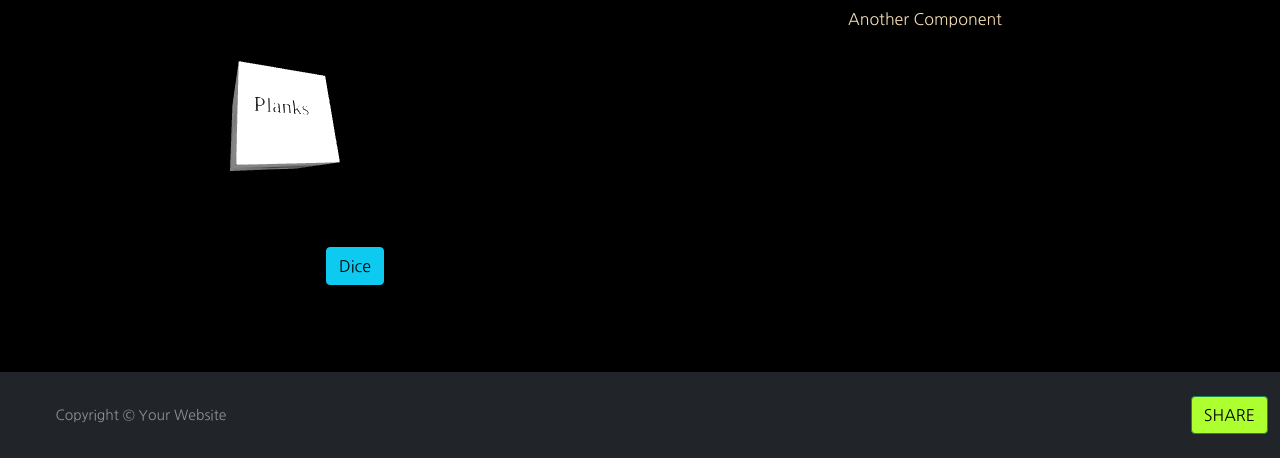
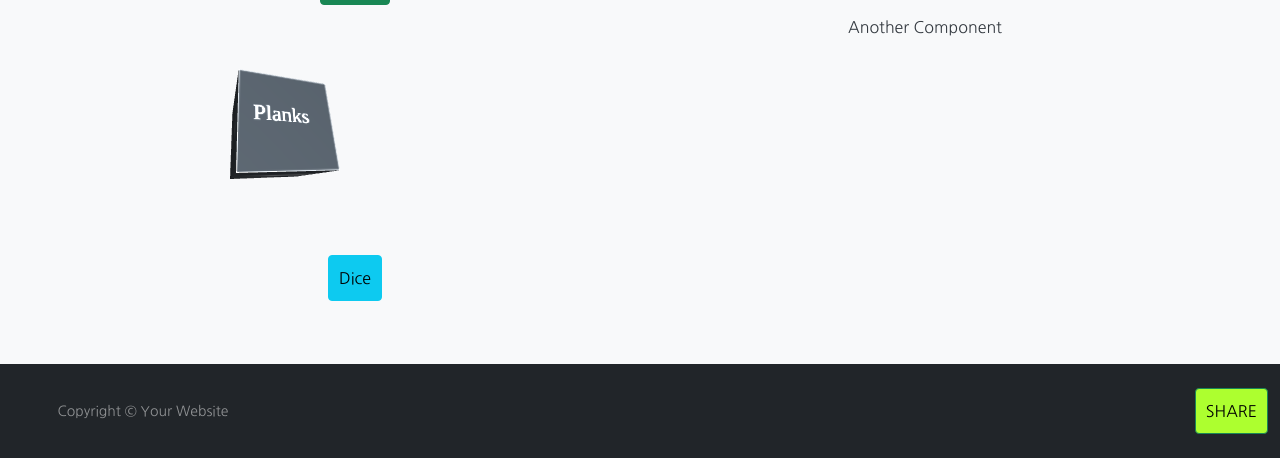
Before and after one commit to HIIT2/HIIT2, a plain HTML site: page March202022/stopwatch.html in a window 1280 px wide. Shown: the part 342-800 px from the top of the page. Drawn offline with nearby package versions, Linux system fonts and the light colour scheme.

Commit message:
color work

```diff
--- a/March202022/css/stopwatch.css
+++ b/March202022/css/stopwatch.css
@@ -1,8 +1,8 @@
 body {
    overflow: hidden;
    font-family: 'Nanum Gothic', sans-serif !important;
-   background-color: black !important;
-   color: wheat !important;
+   background-color: #f8f9fa !important;
+   color: #343a40 !important;
 }
 main{
   height: 100vh;
@@ -25,7 +25,7 @@ header h1{
 
 
 button {
-
+    padding: 10px !important;
     cursor: pointer;
     margin: 10px;
 }
--- a/March202022/js/Dice.js
+++ b/March202022/js/Dice.js
@@ -7,7 +7,7 @@ camera.position.set(0,0,4)
 
 
 var renderer = new THREE.WebGLRenderer({antialias: true});
-renderer.setClearColor("black");
+renderer.setClearColor("#f8f9fa");
 renderer.setSize(window.innerWidth *0.3,window.innerHeight*0.3);
 
 document.body.appendChild(renderer.domElement);
@@ -27,12 +27,12 @@ function getTexture(text) {
                 canvas.height = 500;
                 const context = canvas.getContext("2d");
                 context.font ="110px Serif";
-                context.fillStyle = "black";
+                context.fillStyle = "#f8f9fa";
                 context.fillRect(0, 0, 500, 500);
-                context.fillStyle = "white";
+                context.fillStyle = "#343a40";
                 context.fillRect(2, 2, 496, 496);
 
-                context.fillStyle = "black"
+                context.fillStyle = "#f8f9fa"
 				        context.fillText(text, 70, 260);
 
 
--- a/March202022/stopwatch.html
+++ b/March202022/stopwatch.html
@@ -45,15 +45,17 @@
       <button id="diceButton" class="text-center  btn btn-info">Dice</button>
     </section>
 
-    <div class="bottomright col text-center">Another Component</div>
+    <div class="bottomright col text-center">Another Component
+      <p id="share-text">this is the text that will get copied to clipboard need to update with info about the workout</p>
+    </div>
 
 
-    <footer id="footer" class=" navbar fixed-bottom flex-shrink-0 py-4 bg-dark text-white-50 text-center">
-      <div class="container text-center">
+    <footer id="footer" class=" navbar fixed-bottom py-4 bg-dark text-white-50 text-center d-flex justify-content-center">
+      <div class="container ">
         <small>Copyright &copy; Your Website</small>
       </div>
       <button id="share_btn" class="btn btn-success" >SHARE</button>
-      <p id="share-text">this is the text that will get copied to clipboard need to update with info about the workout</p>
+
 
     </footer>
 
```
